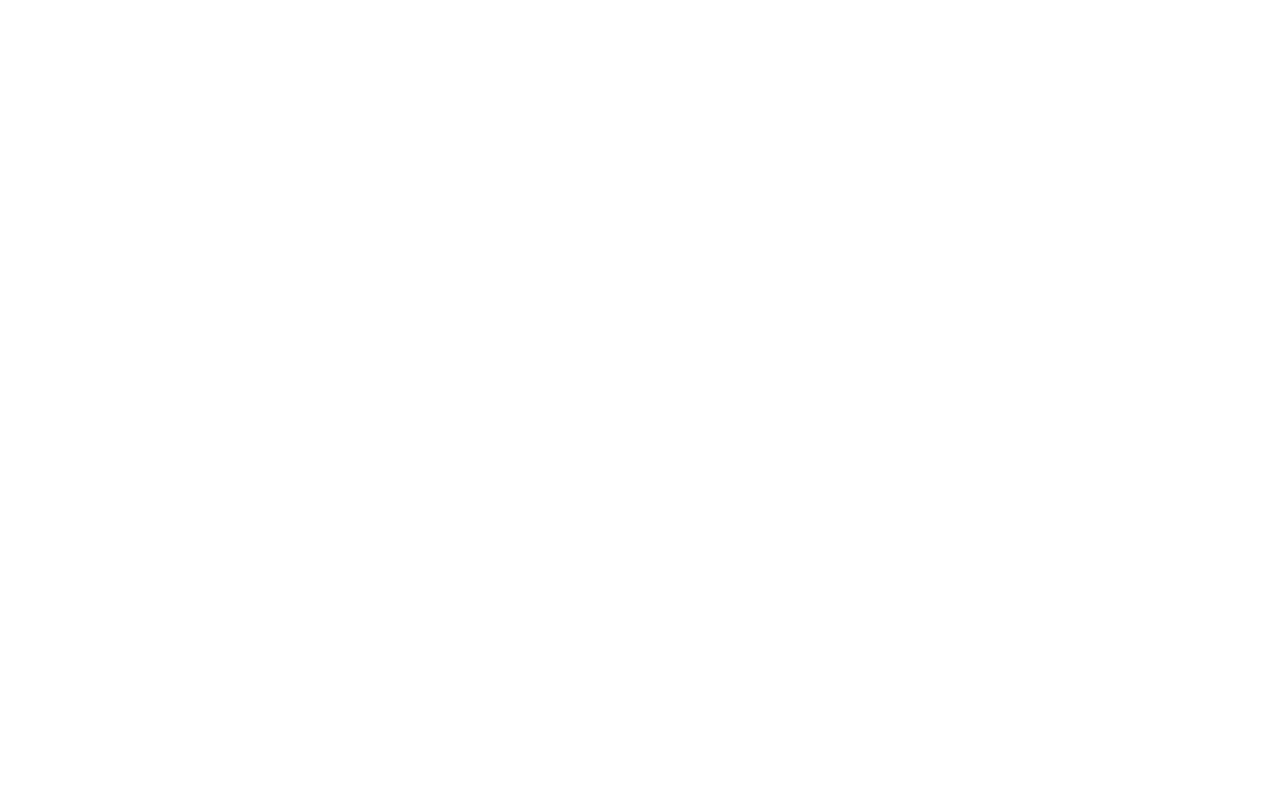
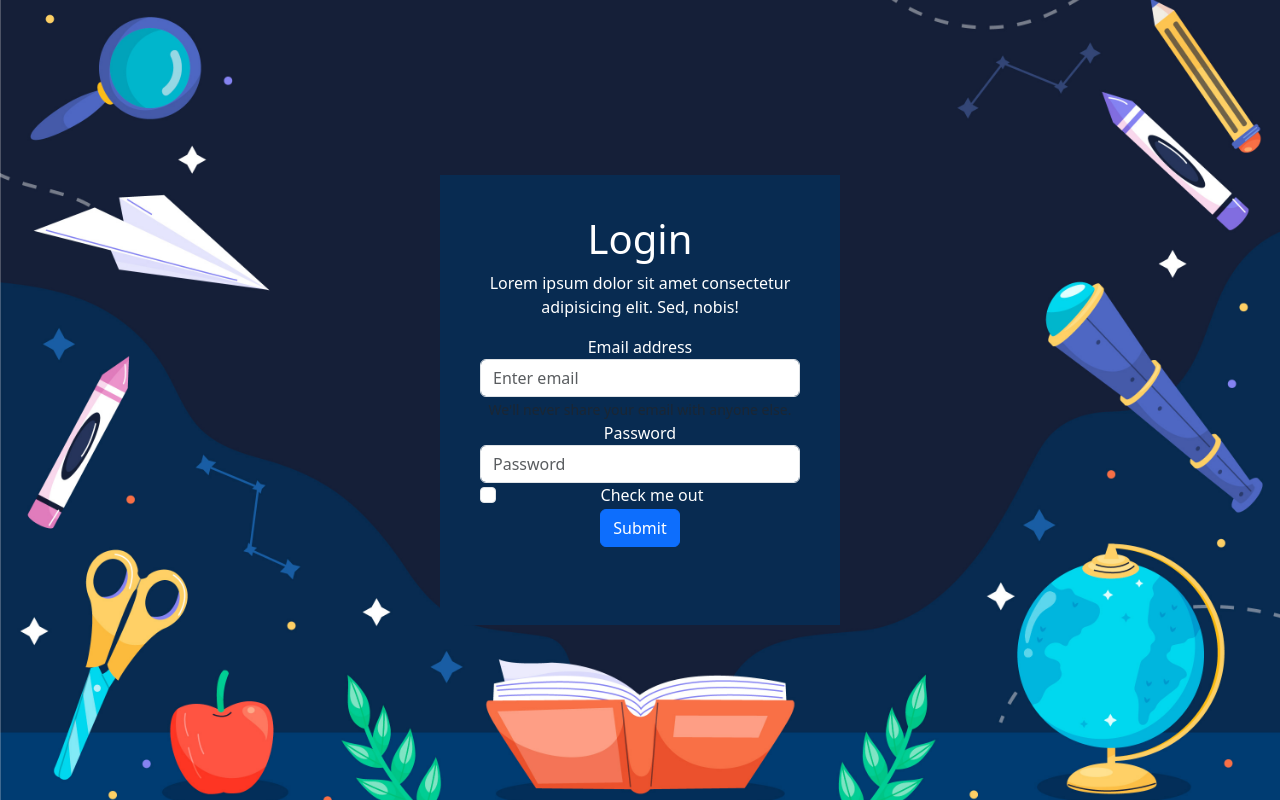
Before and after one commit to joseandresgavilanes/tech-uni, a PHP site: page / in a window 1280 px wide. Before the commit the page is empty. Run offline with PHP 8.4, Linux system fonts and the light colour scheme.

Commit message:
creating the main skeleton and login page

```diff
--- /dev/null
+++ b/dashboard/dashboard.php
@@ -0,0 +1,13 @@
+<!DOCTYPE html>
+<html lang="en">
+<head>
+    <meta charset="UTF-8">
+    <meta name="viewport" content="width=device-width, initial-scale=1.0">
+    <title>Document</title>
+    <link rel="stylesheet" href="dashboard/dashboard.styles.css">
+
+</head>
+<body>
+    <?php include 'history/history.php'; ?>
+</body>
+</html>
--- /dev/null
+++ b/dashboard/history/history.php
@@ -0,0 +1,13 @@
+<!DOCTYPE html>
+<html lang="en">
+<head>
+    <meta charset="UTF-8">
+    <meta name="viewport" content="width=device-width, initial-scale=1.0">
+    <title>Document</title>
+    <link rel="stylesheet" href="dashboard/history/history.styles.css">
+
+</head>
+<body>
+
+</body>
+</html>
--- /dev/null
+++ b/global.css
@@ -0,0 +1,9 @@
+* {
+  padding: 0px;
+  margin: 0px;
+  box-sizing: border-box;
+}
+
+body {
+  background-color: red;
+}
--- a/index.php
+++ b/index.php
@@ -3,9 +3,16 @@
 <head>
     <meta charset="UTF-8">
     <meta name="viewport" content="width=device-width, initial-scale=1.0">
-    <title>Document</title>
+    <title>Tech uni</title>
+    <link href="https://cdn.jsdelivr.net/npm/bootstrap@5.3.3/dist/css/bootstrap.min.css" rel="stylesheet" integrity="sha384-QWTKZyjpPEjISv5WaRU9OFeRpok6YctnYmDr5pNlyT2bRjXh0JMhjY6hW+ALEwIH" crossorigin="anonymous">
+    <link rel="stylesheet" href="global.css">
+
 </head>
 <body>
+    <?php include 'login/login.php'; ?>
+    <?php include 'dashboard/dashboard.php'; ?>
+</body>
 
-</body>
+
+<script src="https://cdn.jsdelivr.net/npm/bootstrap@5.3.3/dist/js/bootstrap.bundle.min.js" integrity="sha384-YvpcrYf0tY3lHB60NNkmXc5s9fDVZLESaAA55NDzOxhy9GkcIdslK1eN7N6jIeHz" crossorigin="anonymous"></script>
 </html>
--- /dev/null
+++ b/login/login.php
@@ -0,0 +1,36 @@
+<!DOCTYPE html>
+<html lang="en">
+<head>
+    <meta charset="UTF-8">
+    <meta name="viewport" content="width=device-width, initial-scale=1.0">
+    <title>Login</title>
+    <link href="https://cdn.jsdelivr.net/npm/bootstrap@5.3.3/dist/css/bootstrap.min.css" rel="stylesheet" integrity="sha384-QWTKZyjpPEjISv5WaRU9OFeRpok6YctnYmDr5pNlyT2bRjXh0JMhjY6hW+ALEwIH" crossorigin="anonymous">
+    <link rel="stylesheet" href="login/login.styles.css">
+</head>
+    <div class="container-fluid loginContainer" >
+        <div class="loginFormContainer">
+            <form>
+                <h1>Login</h1>
+                <p>Lorem ipsum dolor sit amet consectetur adipisicing elit. Sed, nobis!</p>
+                <div class="form-group">
+                    <label for="exampleInputEmail1">Email address</label>
+                    <input type="email" class="form-control" id="exampleInputEmail1" aria-describedby="emailHelp" placeholder="Enter email">
+                    <small id="emailHelp" class="form-text text-muted">We'll never share your email with anyone else.</small>
+                </div>
+                <div class="form-group">
+                    <label for="exampleInputPassword1">Password</label>
+                    <input type="password" class="form-control" id="exampleInputPassword1" placeholder="Password">
+                </div>
+                <div class="form-group form-check">
+                    <input type="checkbox" class="form-check-input" id="exampleCheck1">
+                    <label class="form-check-label" for="exampleCheck1">Check me out</label>
+                </div>
+                <button type="submit" class="btn btn-primary">Submit</button>
+
+            </form>
+            </div>
+        </div>
+
+        <script src="https://cdn.jsdelivr.net/npm/bootstrap@5.3.3/dist/js/bootstrap.bundle.min.js" integrity="sha384-YvpcrYf0tY3lHB60NNkmXc5s9fDVZLESaAA55NDzOxhy9GkcIdslK1eN7N6jIeHz" crossorigin="anonymous"></script>
+
+        </html>
--- /dev/null
+++ b/login/login.styles.css
@@ -0,0 +1,20 @@
+.loginContainer {
+  background-image: url("../img/loginImg.jpg");
+  background-size: cover;
+  background-position: center;
+  height: 500px;
+  color: white;
+  padding: 20px;
+  text-align: center;
+  display: flex;
+  justify-content: center;
+  align-items: center;
+  height: 100vh;
+}
+
+.loginFormContainer {
+  width: 400px;
+  height: 450px;
+  padding: 40px;
+  background-color: #082b51;
+}
```
Also changed, not shown: dashboard/dashboard.styles.css (added), dashboard/history/history.styles.css (added), img/loginImg.jpg (added).
